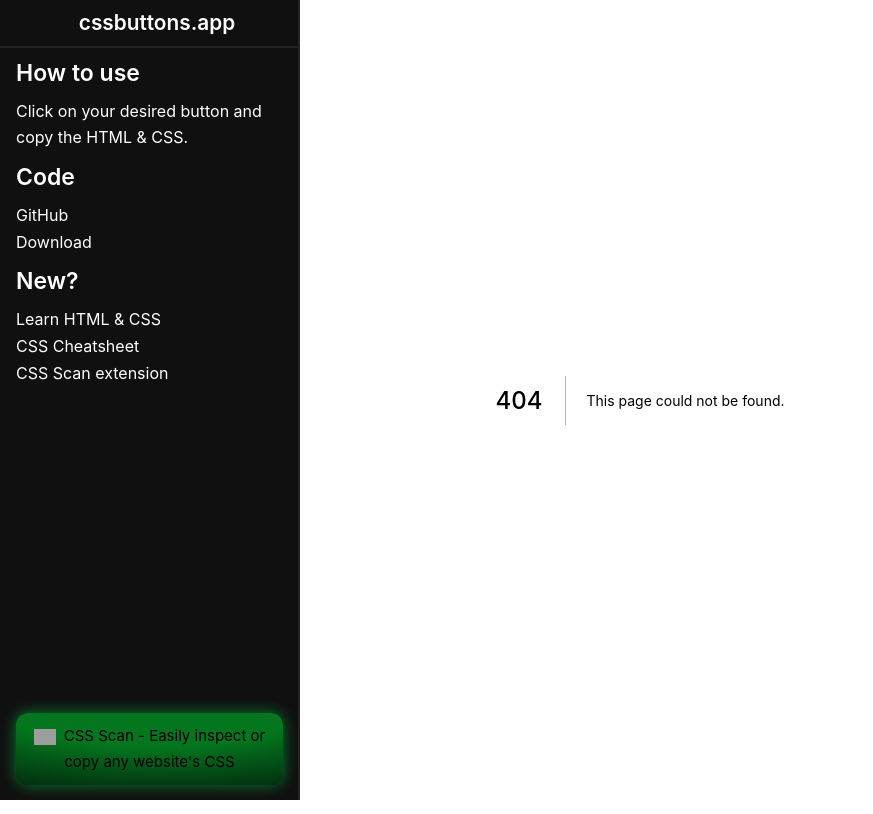
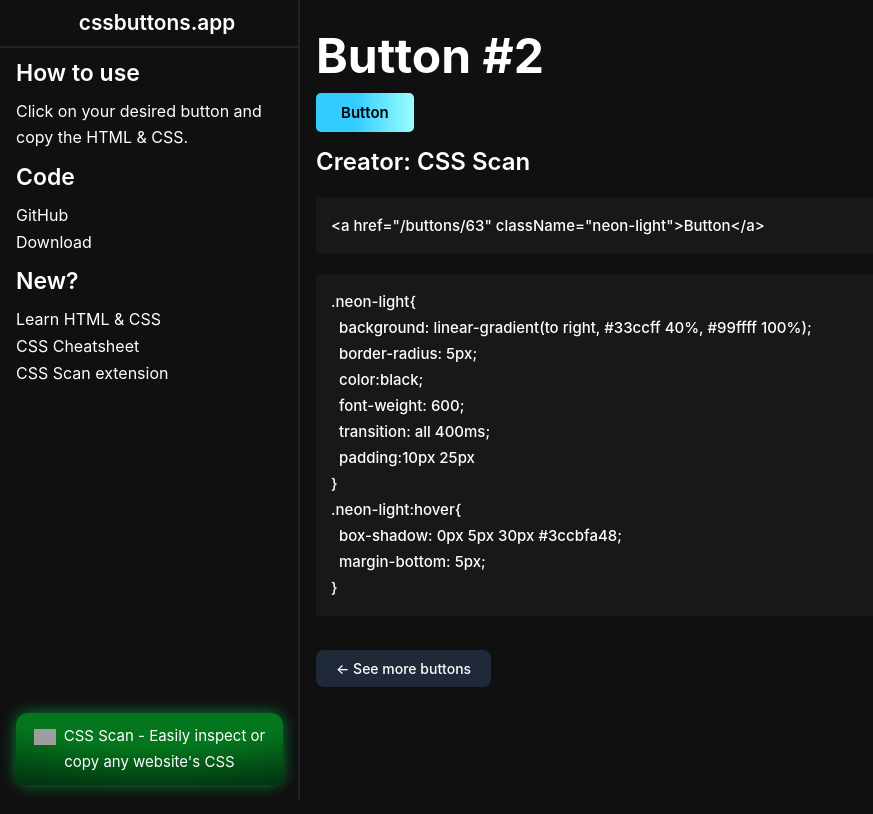
Before and after one commit to guivr/cssbuttons, a Next.js app: page /buttons/63 in a window 1280 px wide. Before the commit this address had no page. Shown: the whole page, without its empty margins (0-873 px from the left). Built offline with nearby package versions, Linux system fonts and the light colour scheme; grey boxes are pictures that could not be loaded.

Commit message:
create the 63.tsx page for neon button

```diff
--- a/components/Buttons/Buttons.tsx
+++ b/components/Buttons/Buttons.tsx
@@ -19,7 +19,7 @@ export default function Viewer() {
         </div>
         {/* develop */}
         <div className="btndiv dark">
-          <a href="/buttons/62" className="neon-light p-2 px-8">
+          <a href="/buttons/63" className="neon-light">
             Button
           </a>
         </div>
--- /dev/null
+++ b/pages/buttons/63.tsx
@@ -0,0 +1,51 @@
+function Button() {
+    return (
+      <>
+        <div id="viewer">
+          <div className="px-4 py-8">
+            <h2 className="text-5xl font-bold">Button #2</h2>
+            <div className="py-5">
+              <a href="/buttons/63" className="neon-light">
+                Button
+              </a>
+            </div>
+            <h2 className="text-2xl font-semibold">
+              Creator:{" "}
+              <a
+                href="https://getcssscan.com/?ref=cssbuttonsapp"
+              >
+                CSS Scan
+              </a>
+            </h2>
+            <div>
+              <pre className="code">{`<a href="/buttons/63" className="neon-light">Button</a>`}</pre>
+            </div>
+            <div>
+              <pre className="code">{`.neon-light{
+  background: linear-gradient(to right, #33ccff 40%, #99ffff 100%);
+  border-radius: 5px;
+  color:black;
+  font-weight: 600;
+  transition: all 400ms;
+  padding:10px 25px
+}
+.neon-light:hover{
+  box-shadow: 0px 5px 30px #3ccbfa48;
+  margin-bottom: 5px;
+}`}</pre>
+            </div>
+            <div className="py-5 mb-20">
+              <a
+                href="https://cssbuttons.app"
+                className="text-white bg-gray-800 hover:bg-gray-900 focus:outline-none focus:ring-4 focus:ring-gray-300 font-medium rounded-lg text-sm px-5 py-2.5 mr-2 mb-2 dark:bg-gray-800 dark:hover:bg-gray-700 dark:focus:ring-gray-700 dark:border-gray-700"
+              >
+                ← See more buttons
+              </a>
+            </div>
+          </div>
+        </div>
+      </>
+    );
+  }
+
+  export default Button;
--- a/styles/globals.css
+++ b/styles/globals.css
@@ -1557,6 +1557,7 @@ a.bn11:hover {
   color:black;
   font-weight: 600;
   transition: all 400ms;
+  padding:10px 25px
 }
 .neon-light:hover{
   box-shadow: 0px 5px 30px #3ccbfa48;
```
